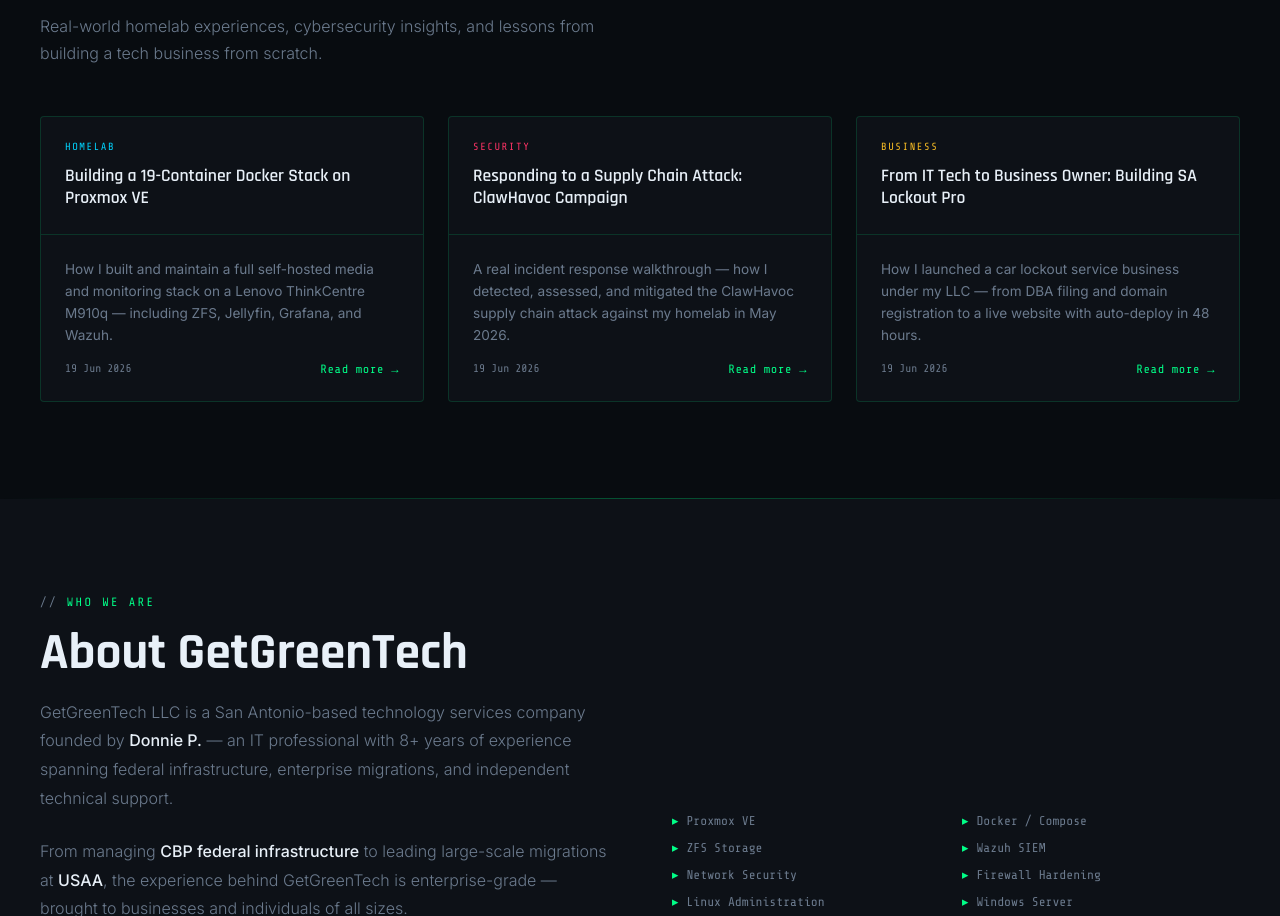
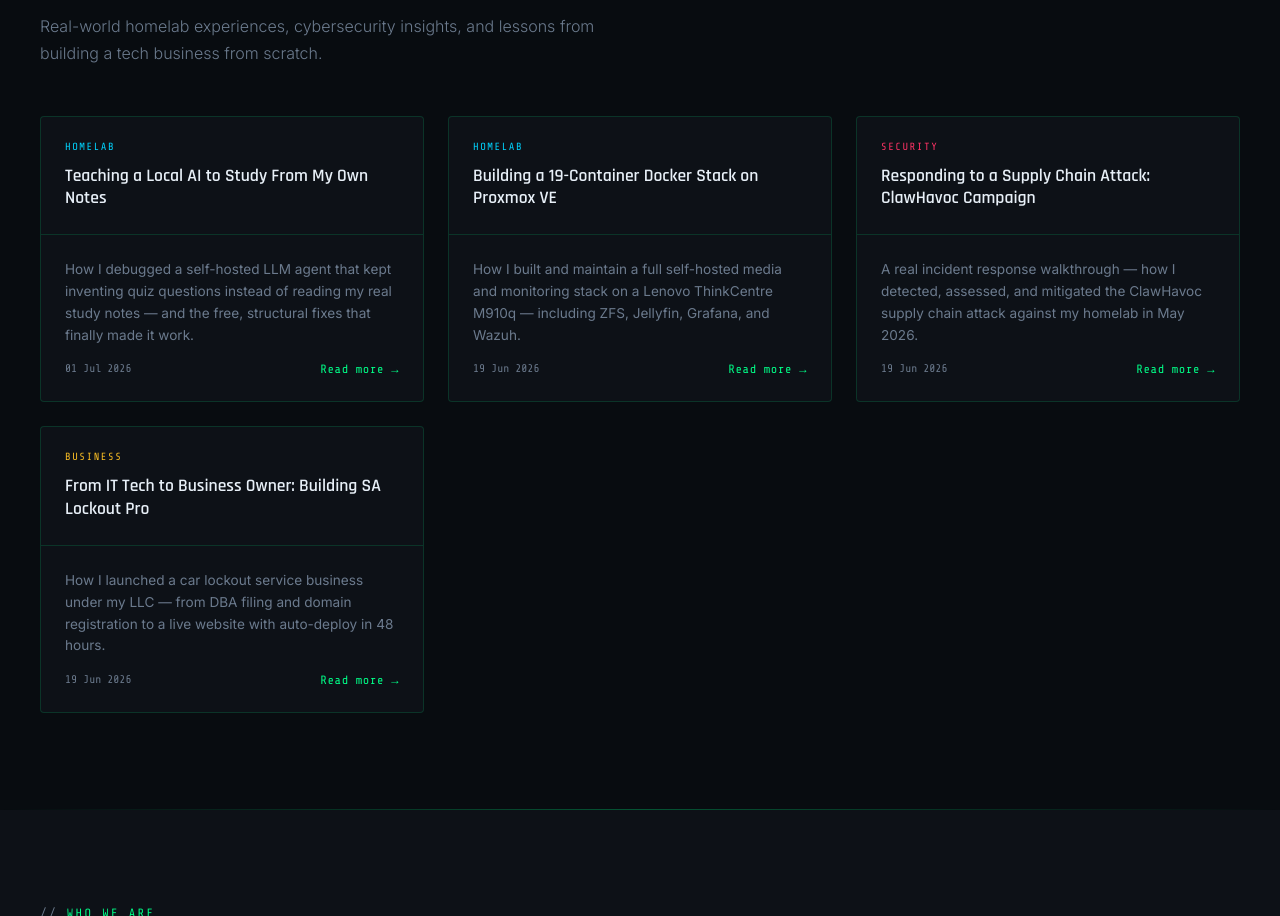
Before and after one commit to getmoneygreen/getgreentechllc, a plain HTML site: page index.html in a window 1280 px wide. Shown: the part 2099-3015 px from the top of the page. Drawn offline with nearby package versions, Linux system fonts and the light colour scheme.

Commit message:
Add blog card: Teaching a Local AI to Study From My Own Notes

```diff
--- a/index.html
+++ b/index.html
@@ -898,6 +898,19 @@ footer {
       <div class="blog-card">
         <div class="blog-card-header">
           <div class="blog-cat homelab">Homelab</div>
+          <div class="blog-title">Teaching a Local AI to Study From My Own Notes</div>
+        </div>
+        <div class="blog-card-body">
+          <p class="blog-excerpt">How I debugged a self-hosted LLM agent that kept inventing quiz questions instead of reading my real study notes — and the free, structural fixes that finally made it work.</p>
+          <div class="blog-meta">
+            <span>01 Jul 2026</span>
+            <a href="https://getgreentechllc.com/blog/teaching-a-local-ai-to-study-from-my-own-notes/" class="blog-read-more">Read more →</a>
+          </div>
+        </div>
+      </div>
+      <div class="blog-card">
+        <div class="blog-card-header">
+          <div class="blog-cat homelab">Homelab</div>
           <div class="blog-title">Building a 19-Container Docker Stack on Proxmox VE</div>
         </div>
         <div class="blog-card-body">
```
